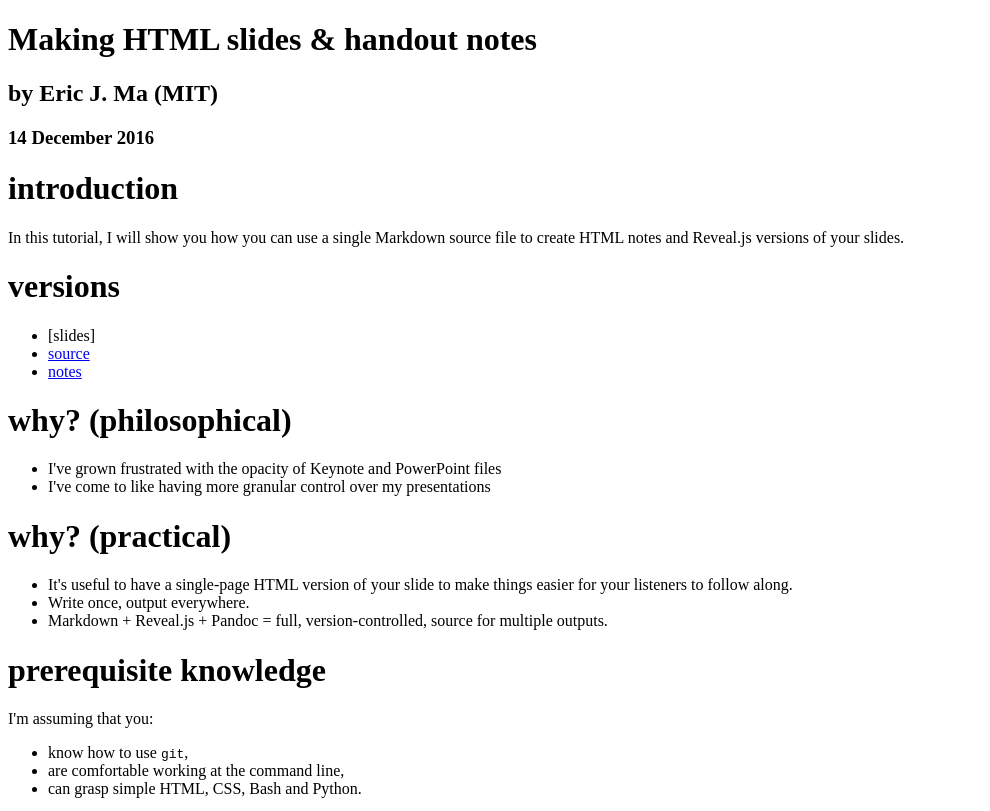
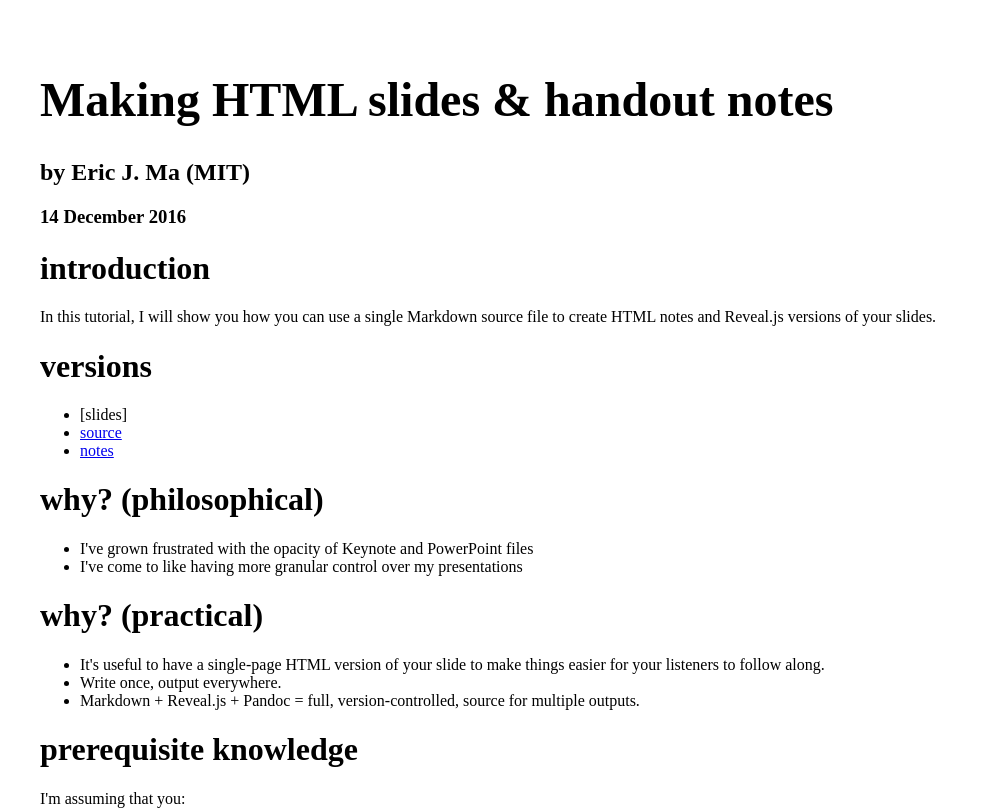
Before and after one commit to ericmjl/pandoc-reveal-tutorial, a plain HTML site: page index.html in a window 1280 px wide. Shown: the top 811 px of the page, without its empty margins (0-990 px from the left). Drawn offline with Linux system fonts and the light colour scheme.

Commit message:
updated css and added notes css and header html

```diff
--- /dev/null
+++ b/css/notes.css
@@ -0,0 +1,16 @@
+body{
+    font-family: "PT Sans";
+    padding-left: 2rem;
+    padding-right: 2rem;
+    padding-top: 2rem;
+    padding-bottom: 2rem;
+}
+
+h1.title{
+
+    font-size: 3rem;
+}
+
+code {
+    background-color: #e8e8e8;
+}
--- /dev/null
+++ b/header.html
@@ -0,0 +1 @@
+<link href="https://fonts.googleapis.com/css?family=PT+Sans" rel="stylesheet”></link>
--- a/index.html
+++ b/index.html
@@ -44,6 +44,8 @@ code > span.an { color: #60a0b0; font-weight: bold; font-style: italic; } /* Ann
 code > span.cv { color: #60a0b0; font-weight: bold; font-style: italic; } /* CommentVar */
 code > span.in { color: #60a0b0; font-weight: bold; font-style: italic; } /* Information */
   </style>
+  <link rel="stylesheet" href="css/notes.css" type="text/css" />
+  <link href="https://fonts.googleapis.com/css?family=PT+Sans" rel="stylesheet”></link>
 </head>
 <body>
 <div id="header">
```
Also changed, not shown: css/theme/serif.css (+4 -4 lines), 1 other file.
